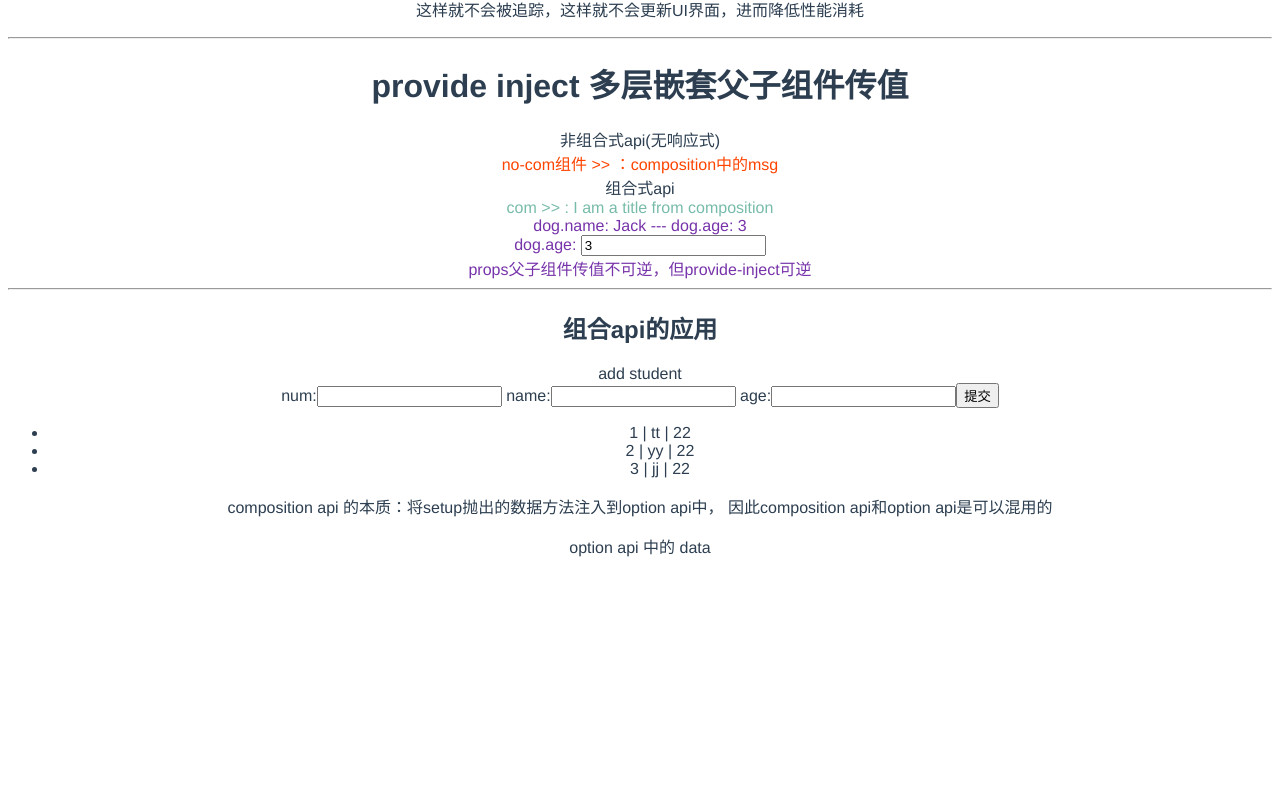
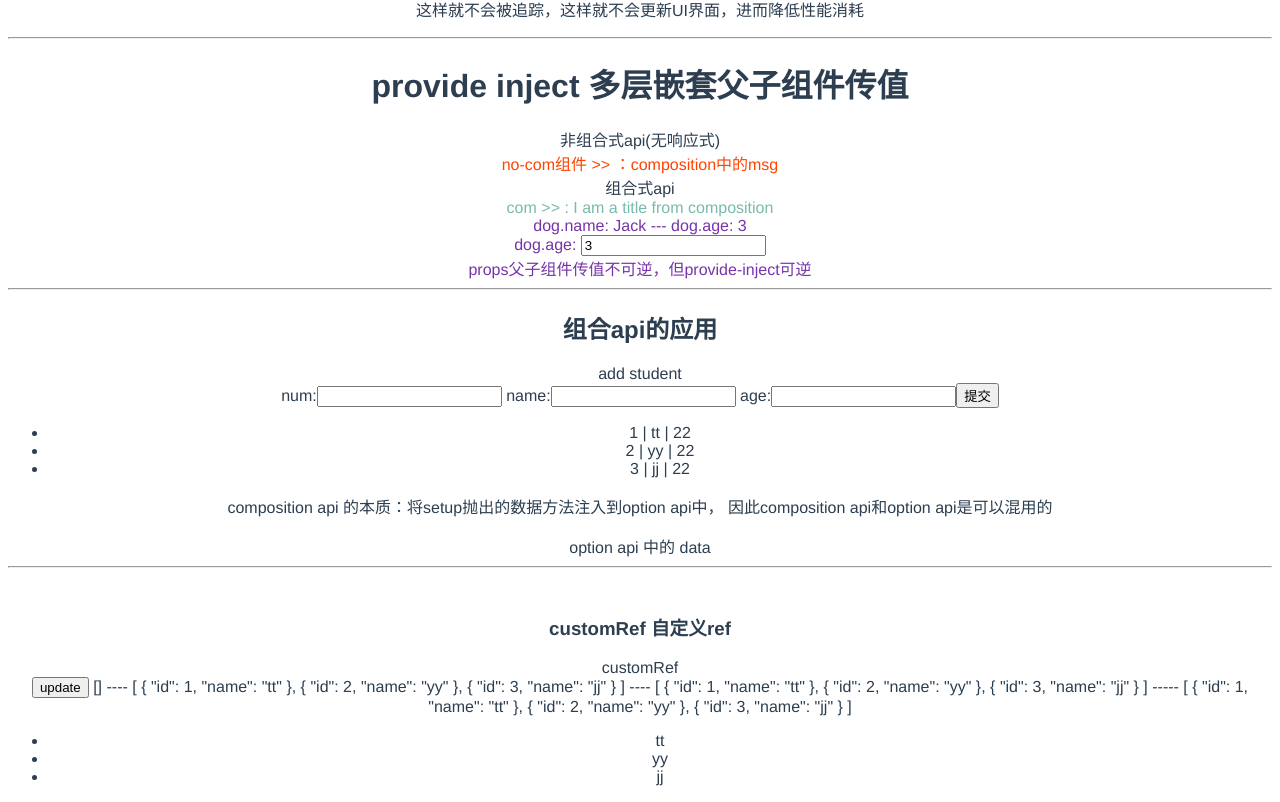
Before and after one commit to THXXZB/vue3, a Vue app in the folder vue3-knowledge-point/: page /composition in a window 1280 px wide. Shown: the part 1619-2421 px from the top of the page. Before the commit the page ends 2185 px from the top, so only its background shows below. Built offline with nearby package versions, Linux system fonts and the light colour scheme.

Commit message:
customRef 自定义ref

```diff
--- /dev/null
+++ b/vue3-knowledge-point/public/customRef-data.json
@@ -0,0 +1,11 @@
+[
+  {
+    "id": 1, "name": "tt"
+  },
+  {
+    "id": 2, "name": "yy"
+  },
+  {
+    "id": 3, "name": "jj"
+  }
+]
--- /dev/null
+++ b/vue3-knowledge-point/src/components/customRef.vue
@@ -0,0 +1,131 @@
+<template>
+  <div>
+    <h3>customRef 自定义ref</h3>
+    {{ msg }} <br />
+    <button @click="update">update</button>
+    {{ result }} ---- {{ result3 }} ---- {{ result3 }} ----- {{ result4 }}
+    <ul>
+      <li v-for="(item, index) in result3" :key="index">{{ item.name }}</li>
+    </ul>
+  </div>
+</template>
+<script>
+import { customRef, ref } from "vue";
+
+// customRef用法
+function myRef1(val) {
+  // 初始值val
+  return customRef((track, trigger) => {
+    return {
+      get() {
+        track(); // 告诉vue该数据需要追踪变化的
+        console.log("ref1 get:", val);
+        return val;
+      },
+      set(newVal) {
+        val = newVal;
+        console.log("ref1 set:", val);
+        trigger(); // 告诉vue触发页面更新
+      },
+    };
+  });
+}
+function myRef2(val) {
+  return customRef((track, trigger) => {
+    // 根据路径获取数据
+    fetch(val)
+      .then((res) => res.json())
+      .then((data) => {
+        val = data; // 数据获取成功
+        console.log("val更新");
+        trigger(); // 更新ui界面
+      })
+      .catch((err) => console.log(err));
+
+    return {
+      get: () => {
+        track();
+        console.log("get:", val);
+        // 不能在get方法中直接发起请求
+        // 原因：渲染页面->调用get->发送网络请求->更新数据->渲染页面（死循环）
+        return val;
+      },
+      set: (newValue) => {
+        val = newValue;
+        console.log("set:", newValue);
+        trigger();
+      },
+    };
+  });
+}
+function getData() {
+  let result = []; //无效
+  // 注意：fetch的路径是相对于public/index.html
+  // 其次，获取到的数据无法用变量result保存，只能在回调函数中使用
+  fetch("./customRef-data.json")
+    .then((res) => {
+      // console.log('res', res)
+      return res.json(); //response转换成json对象
+    })
+    .then((data) => {
+      result = data;
+    })
+    .catch((err) => {
+      console.log(err);
+    });
+  return result;
+}
+function getData2(result) {
+  fetch("./customRef-data.json")
+    .then((res) => res.json())
+    .then((data) => {
+      result.value = data;
+      console.log("getData2", result.value);
+    })
+    .catch((err) => console.log(err));
+  return result;
+}
+export default {
+  // setup只能是个同步函数，不能异步
+  setup() {
+    let msg = myRef1("customRef");
+    let update = () => {
+      msg.value = "自定义ref";
+    };
+
+    // 方案一（失败）
+    let result = getData(); // 无效无法获取请求的值
+
+    // 方案二（成功，阅读性差）
+    let result2 = ref([]);
+    fetch("./customRef-data.json")
+      .then((res) => {
+        return res.json();
+      })
+      .then((data) => {
+        result2.value = data; // 注意：result2 = data 无效
+        console.log("result2", result2);
+      })
+      .catch((err) => {
+        console.log(err);
+      });
+
+    // 方案三（成功，阅读性良好）
+    let result3 = ref([]);
+    result3 = getData2(result3);
+
+    // 方案四（成功，阅读性良好）
+    // // 将fetch代码移入customRef
+    let result4 = myRef2("./customRef-data.json"); // 传入获取数据的路径
+
+    return {
+      msg,
+      update,
+      result,
+      result2,
+      result3,
+      result4,
+    };
+  },
+};
+</script>
--- a/vue3-knowledge-point/src/views/composition.vue
+++ b/vue3-knowledge-point/src/views/composition.vue
@@ -48,13 +48,17 @@
   <Search :msg="msg"></Search>
   <hr />
   <use-composition-api></use-composition-api>
+  <hr>
+  <br>
+  <custom-ref></custom-ref>
 </template>
 <script>
 import { ref, reactive, toRefs, computed, provide, toRaw } from "vue";
 import Search from "../components/search.vue";
 import UseCompositionApi from "../components/use-composition-api.vue";
+import UseCustomRef from '../components/customRef.vue'
 export default {
-  components: { Search, "use-composition-api": UseCompositionApi },
+  components: { Search, "use-composition-api": UseCompositionApi , "custom-ref": UseCustomRef},
   name: "Composition",
   data() {
     return { msg: "composition中的msg" };
```
Also changed, not shown: vue3-knowledge-point/src/data/customRef-data.json (added, +11 -0 lines).
